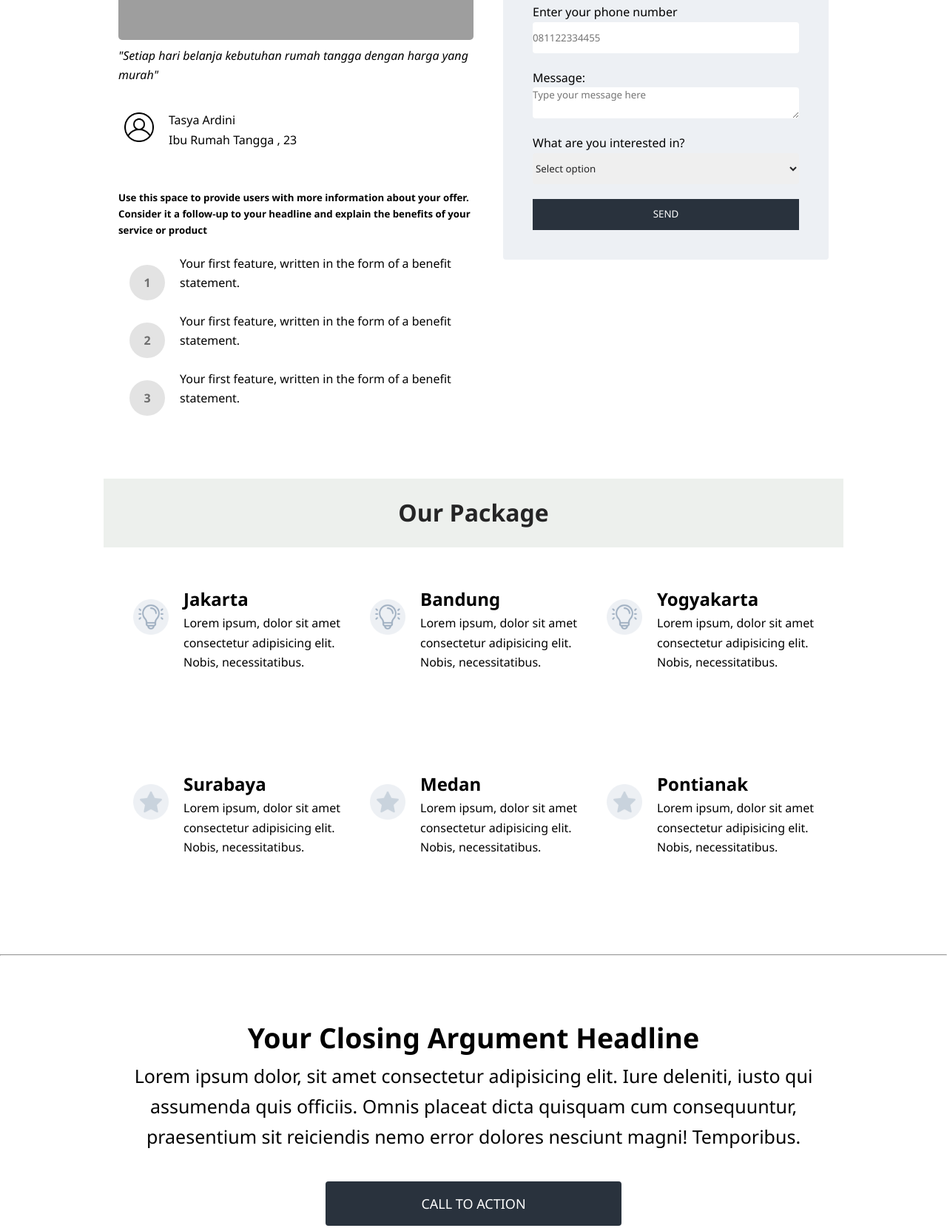
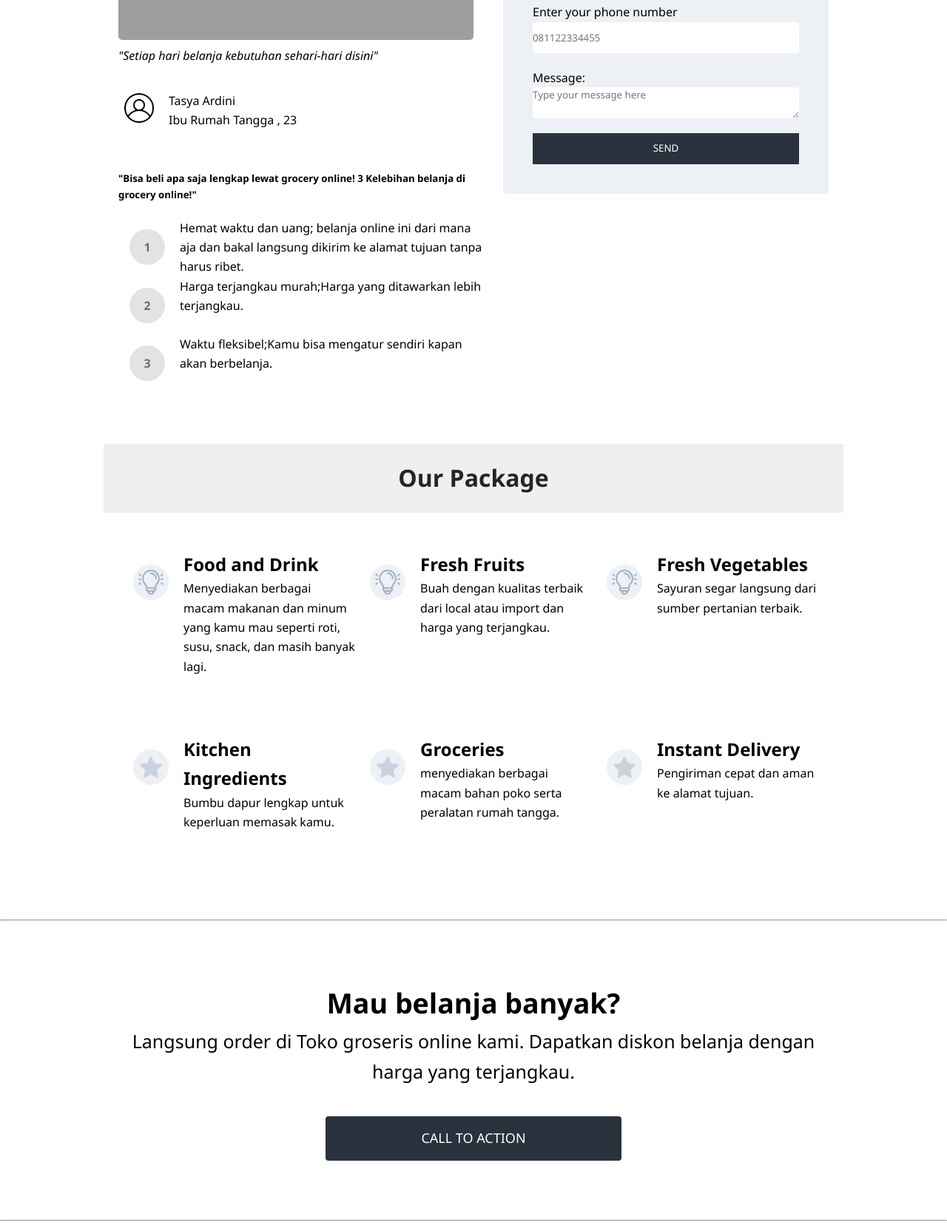
Before and after one commit to revou-fundamental-course/26-jun-23-tasya1220, a plain HTML site: page index.html in a window 1280 px wide. Shown: the part 1533-3193 px from the top of the page at 74% size. Drawn offline with Linux system fonts and the light colour scheme; grey boxes are pictures that could not be loaded.

Commit message:
Update index.html

```diff
--- a/index.html
+++ b/index.html
@@ -77,7 +77,7 @@
     <main class="container-satu">
         <section class="box-photo">
             <img src="../assets/img-container.jpg" alt="Illustrasi belanja">
-            <p class="text">"Setiap hari belanja kebutuhan rumah tangga dengan harga yang murah"</p>
+            <p class="text">"Setiap hari belanja kebutuhan sehari-hari disini"</p>
             <section class="testimoni">
                 <p>
                     <img src="../assets/user.png" alt="">
@@ -85,17 +85,16 @@
                     Ibu Rumah Tangga , 23</p>
             </section>
             <section class="information">
-                <h5>Use this space to provide users with more information about your offer. Consider it a follow-up
-                    to
-                    your headline and
-                    explain the benefits of your service or product</h5>
+                <h5>"Bisa beli apa saja lengkap lewat grocery online! 3 Kelebihan belanja
+                    di grocery online!"</h5>
             </section>
             <section class="feature">
                 <div class="icon">
                     <div class="circle">1</div>
                 </div>
                 <div>
-                    <p>Your first feature, written in the form of a benefit statement.</p>
+                    <p>Hemat waktu dan uang; belanja online ini dari mana aja
+                        dan bakal langsung dikirim ke alamat tujuan tanpa harus ribet.</p>
                 </div>
             </section>
             <section class="feature">
@@ -103,7 +102,7 @@
                     <div class="circle">2</div>
                 </div>
                 <div>
-                    <p>Your first feature, written in the form of a benefit statement.</p>
+                    <p>Harga terjangkau murah;Harga yang ditawarkan lebih terjangkau.</p>
                 </div>
             </section>
             <section class="feature">
@@ -111,7 +110,7 @@
                     <div class="circle">3</div>
                 </div>
                 <div>
-                    <p>Your first feature, written in the form of a benefit statement.</p>
+                    <p>Waktu fleksibel;Kamu bisa mengatur sendiri kapan akan berbelanja.</p>
                 </div>
             </section>
         </section>
@@ -139,22 +138,11 @@
                         placeholder="Type your message here"></textarea>
                 </div>
                 <div>
-                    <label for="option">What are you interested in?</label><br>
-                    <select id="option" class="input" name="interested">
-                        <option value="" disabled selected>Select option</option>
-                        <option value="Jakarta">Jakarta</option>
-                        <option value="Bandung">Bandung</option>
-                        <option value="Yogyakarta">Yogyakarta</option>
-                        <option value="Surabaya">Surabaya</option>
-                    </select>
-                </div>
-                <div>
                     <input class="button" type="submit" value="SEND"></input>
                 </div>
             </form>
         </section>
     </main>
-
     <main class="our-package">
         <h1>
             Our Package
@@ -167,8 +155,9 @@
                 <img src="../assets/idea.png" alt="">
             </div>
             <div class="content-package">
-                <h2>Jakarta</h2>
-                <p>Lorem ipsum, dolor sit amet consectetur adipisicing elit. Nobis, necessitatibus.</p>
+                <h2>Food and Drink</h2>
+                <p>Menyediakan berbagai macam makanan dan minum yang kamu mau seperti
+                    roti, susu, snack, dan masih banyak lagi.</p>
             </div>
         </div>
 
@@ -177,8 +166,8 @@
                 <img src="../assets/idea.png" alt="">
             </div>
             <div class="content-package">
-                <h2>Bandung</h2>
-                <p>Lorem ipsum, dolor sit amet consectetur adipisicing elit. Nobis, necessitatibus.</p>
+                <h2>Fresh Fruits</h2>
+                <p>Buah dengan kualitas terbaik dari local atau import dan harga yang terjangkau.</p>
             </div>
         </div>
 
@@ -188,8 +177,8 @@
                 <img src="../assets/idea.png" alt="">
             </div>
             <div class="content-package">
-                <h2>Yogyakarta</h2>
-                <p>Lorem ipsum, dolor sit amet consectetur adipisicing elit. Nobis, necessitatibus.</p>
+                <h2>Fresh Vegetables</h2>
+                <p>Sayuran segar langsung dari sumber pertanian terbaik.</p>
             </div>
         </div>
     </main>
@@ -200,8 +189,8 @@
                 <img src="../assets/star.png" alt="">
             </div>
             <div class="content-package">
-                <h2>Surabaya</h2>
-                <p>Lorem ipsum, dolor sit amet consectetur adipisicing elit. Nobis, necessitatibus.</p>
+                <h2>Kitchen Ingredients</h2>
+                <p>Bumbu dapur lengkap untuk keperluan memasak kamu.</p>
             </div>
         </div>
 
@@ -211,8 +200,8 @@
                 <img src="../assets/star.png" alt="">
             </div>
             <div class="content-package">
-                <h2>Medan</h2>
-                <p>Lorem ipsum, dolor sit amet consectetur adipisicing elit. Nobis, necessitatibus.</p>
+                <h2>Groceries</h2>
+                <p>menyediakan berbagai macam bahan poko serta peralatan rumah tangga.</p>
             </div>
         </div>
 
@@ -222,8 +211,8 @@
                 <img src="../assets/star.png" alt="">
             </div>
             <div class="content-package">
-                <h2>Pontianak</h2>
-                <p>Lorem ipsum, dolor sit amet consectetur adipisicing elit. Nobis, necessitatibus.</p>
+                <h2>Instant Delivery</h2>
+                <p>Pengiriman cepat dan aman ke alamat tujuan.</p>
             </div>
 
         </div>
@@ -233,10 +222,9 @@
 
     <main class="call-action">
         <div class="headlines">
-            <h2>Your Closing Argument Headline</h2>
-            <p>Lorem ipsum dolor, sit amet consectetur adipisicing elit. Iure deleniti, iusto qui assumenda quis
-                officiis. Omnis placeat dicta quisquam cum consequuntur, praesentium sit reiciendis nemo error dolores
-                nesciunt magni! Temporibus.</p>
+            <h2>Mau belanja banyak?</h2>
+            <p>Langsung order di Toko groseris online kami.
+                Dapatkan diskon belanja dengan harga yang terjangkau.</p>
             <button>CALL TO ACTION</button>
         </div>
     </main>
```
